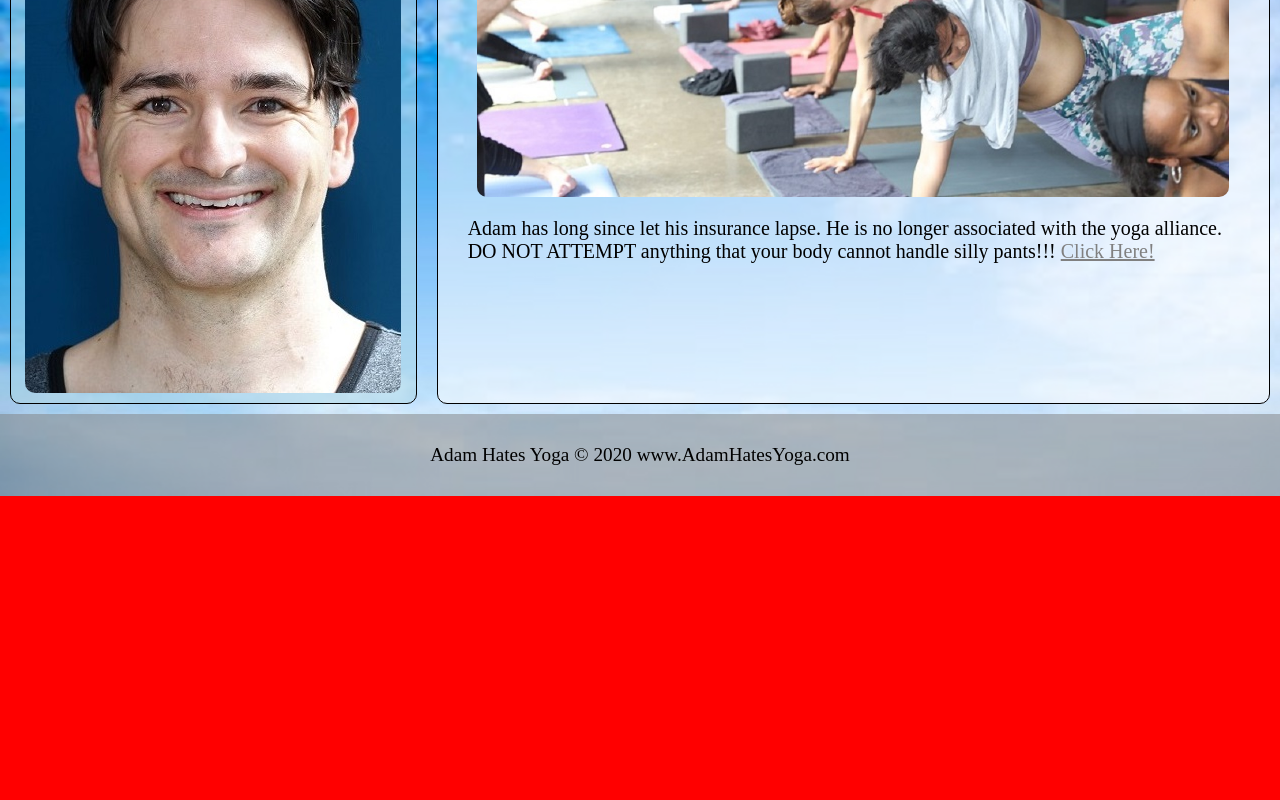
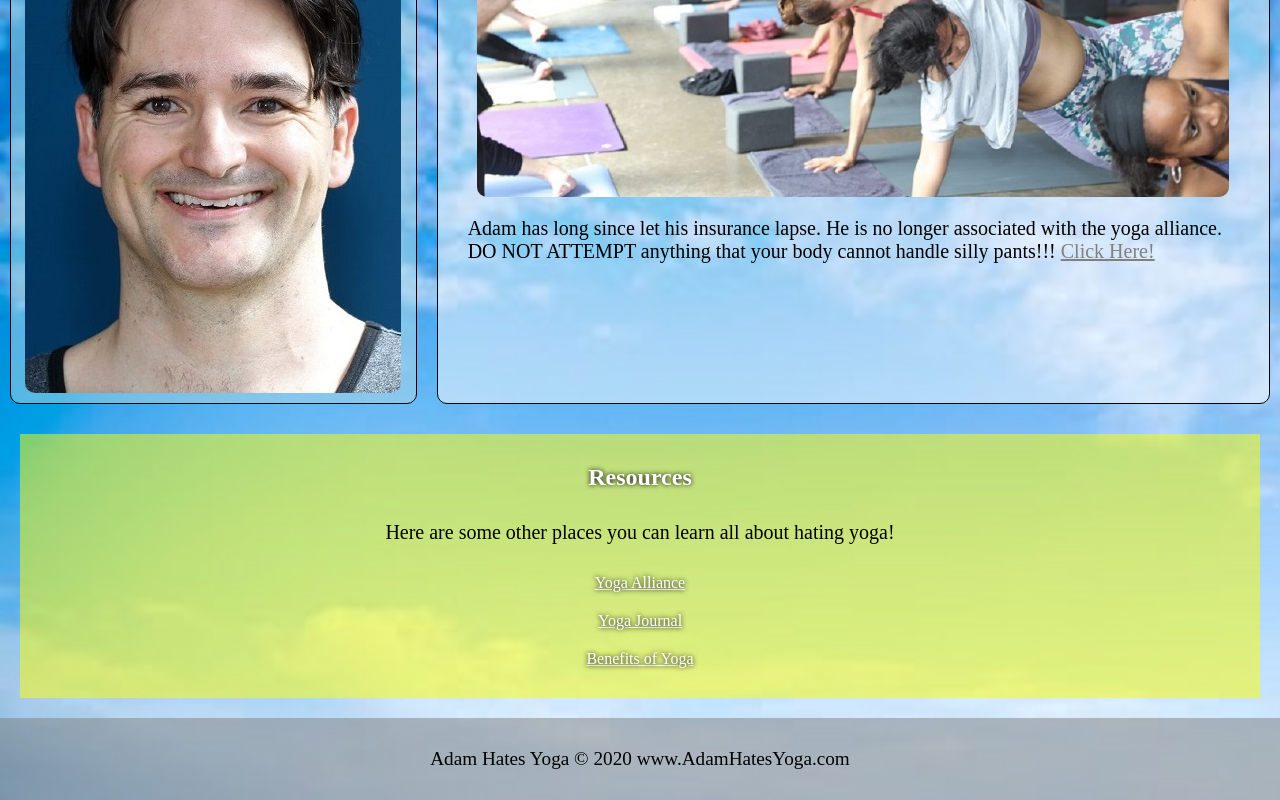
Before and after one commit to adamelliott1982/AdamHatesYoga, a plain HTML site: page about.html in a window 1280 px wide. Shown: the part 468-1268 px from the top of the page. Before the commit the page ends 964 px from the top, so only its background shows below. Drawn offline with Linux system fonts and the light colour scheme.

Commit message:
added resources and redid about css

```diff
--- a/about.html
+++ b/about.html
@@ -21,6 +21,7 @@
 		<h2>Welcome to the info page, where you can learn all about why Adam Hates Yoga!!!</h2>
 	</header>
 
+	<main>
 		<article id="article-1">
 				<p>After years of practice and teaching at Adam Hates Yoga, we have found that personal training sessions are the most effective way to experience growth.  By freeing your mind from any possible distractions, personal sessions enable your unconscious self to come to the surface, allowing your body to experience release once thought impossible!
 				</p>
@@ -34,6 +35,15 @@
 				</p>
 		</article>
 
+		<section id="resources">
+			<h2>Resources</h2>
+			<p>Here are some other places you can learn all about hating yoga!</p>
+			<a href="https://www.yogaalliance.org/" target="blank">Yoga Alliance</a>
+			<a href="https://www.yogajournal.com/" target="blank">Yoga Journal</a>
+			<a href="https://www.medicinenet.com/yoga/article.htm" target="blank">Benefits of Yoga</a>
+		</section>
+	</main>
+
 	<footer>
 			<p>
 				Adam Hates Yoga &copy; 2020 www.AdamHatesYoga.com
--- a/aboutCss/about-desktop.css
+++ b/aboutCss/about-desktop.css
@@ -1,15 +1,22 @@
 @media (min-width: 1080px){
 
     body{
-        background-color: red;
+        /* background-color: red; */
+        display: grid;
+        grid-template-columns: 1fr;
+        grid-template-areas:
+        'header'
+        'nav'
+        'main'
+        'footer'
+        ;
+    }
+    main{
         display: grid;
         grid-template-columns: repeat(3, 1fr);
         grid-template-areas:
-        'header    header    header'
-        'nav       nav       nav'
         'article-1 article-2 article-2'
-        'footer    footer    footer'
-        ;
+        'resources resources resources'
     }
 
 
--- a/aboutCss/about-mobile.css
+++ b/aboutCss/about-mobile.css
@@ -9,9 +9,17 @@
         grid-template-areas:
         'header'
         'nav'
+        'main'
+        'footer';
+    }
+    main{
+        display: grid;
+        grid-template-columns: 1fr;
+        grid-template-areas:
         'article-1'
         'article-2'
-        'footer';
+        'resources'
+        ;
     }
 
 
--- a/aboutCss/about-root.css
+++ b/aboutCss/about-root.css
@@ -8,6 +8,7 @@ header{grid-area: header;}
 nav{grid-area: nav;}
 #article-1{grid-area: article-1;}
 #article-2{grid-area: article-2;}
+#resources{grid-area: resources;}
 footer{grid-area: footer;}
 
 /* UNIVERSAL STYLES */
@@ -89,7 +90,19 @@ nav ul li a:hover{
 }
 
 
-
+/* RESOURCES */
+#resources{
+    text-align: center;
+    background: rgba(255, 255, 0, 0.50);
+    padding: 20px;
+    margin: 20px;
+}
+#resources a{
+    padding: 10px;
+    color: white;
+    text-shadow: 0 0 5px black;
+    display: block;
+}
 
 
 /* FOOTER START */
--- a/aboutCss/about-tablet.css
+++ b/aboutCss/about-tablet.css
@@ -1,18 +1,26 @@
 @media (min-width: 600px){
-    body{
+    /* body{
         background: yellow;
-    }
+    } */
 
         /* GRID LAYOUT */
         body{
             display: grid;
+            grid-template-columns: 1fr;
+            grid-template-rows: 1fr;
+            grid-template-areas:
+            'header'
+            'nav'
+            'main'
+            'footer';
+        }
+        main{
+            display: grid;
             grid-template-columns: repeat(2, 1fr);
-            grid-template-rows: .1fr .1fr 9.3fr .1fr;
             grid-template-areas:
-            'header     header'
-            'nav        nav'
-            'article-1  article-2'
-            'footer     footer';
+            'article-1 article-2'
+            'resources resources'
+            ;
         }
 
         nav ul{
```
Lines whose indentation alone changed are shown as unchanged.
